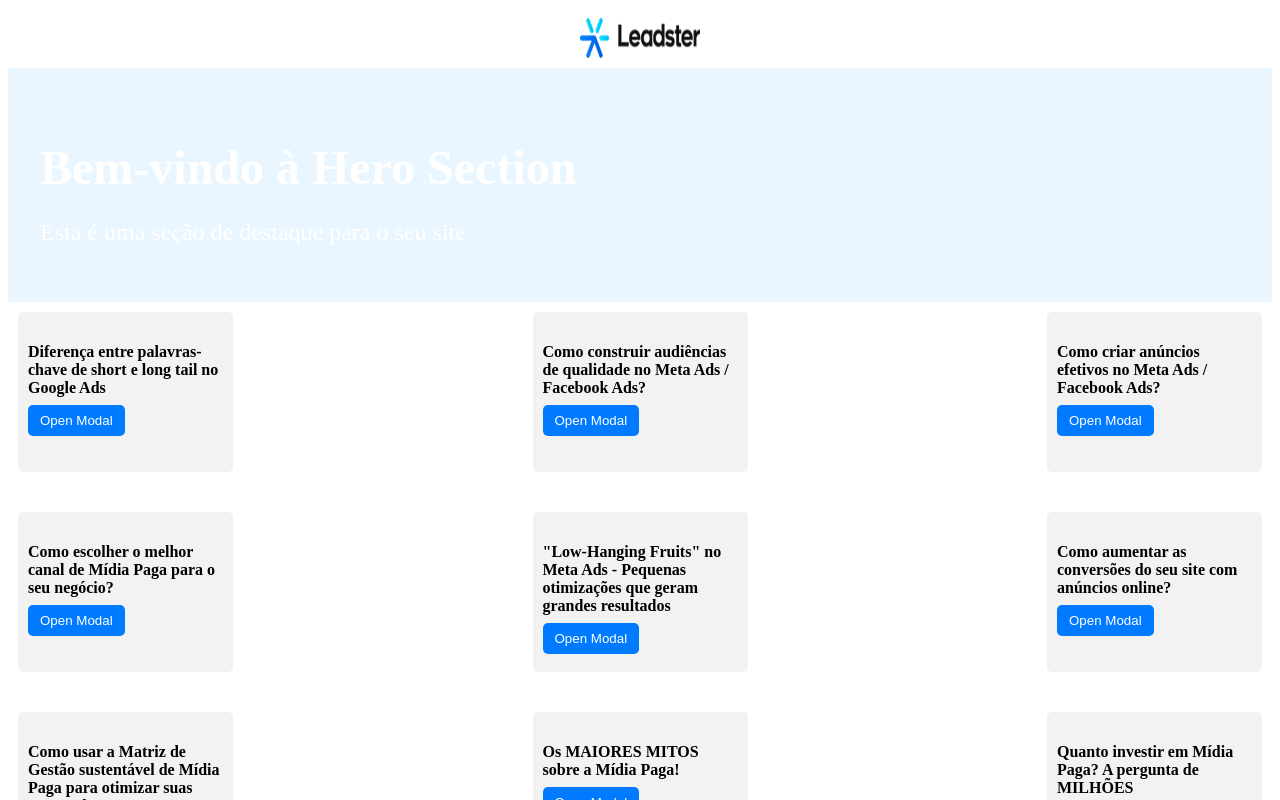
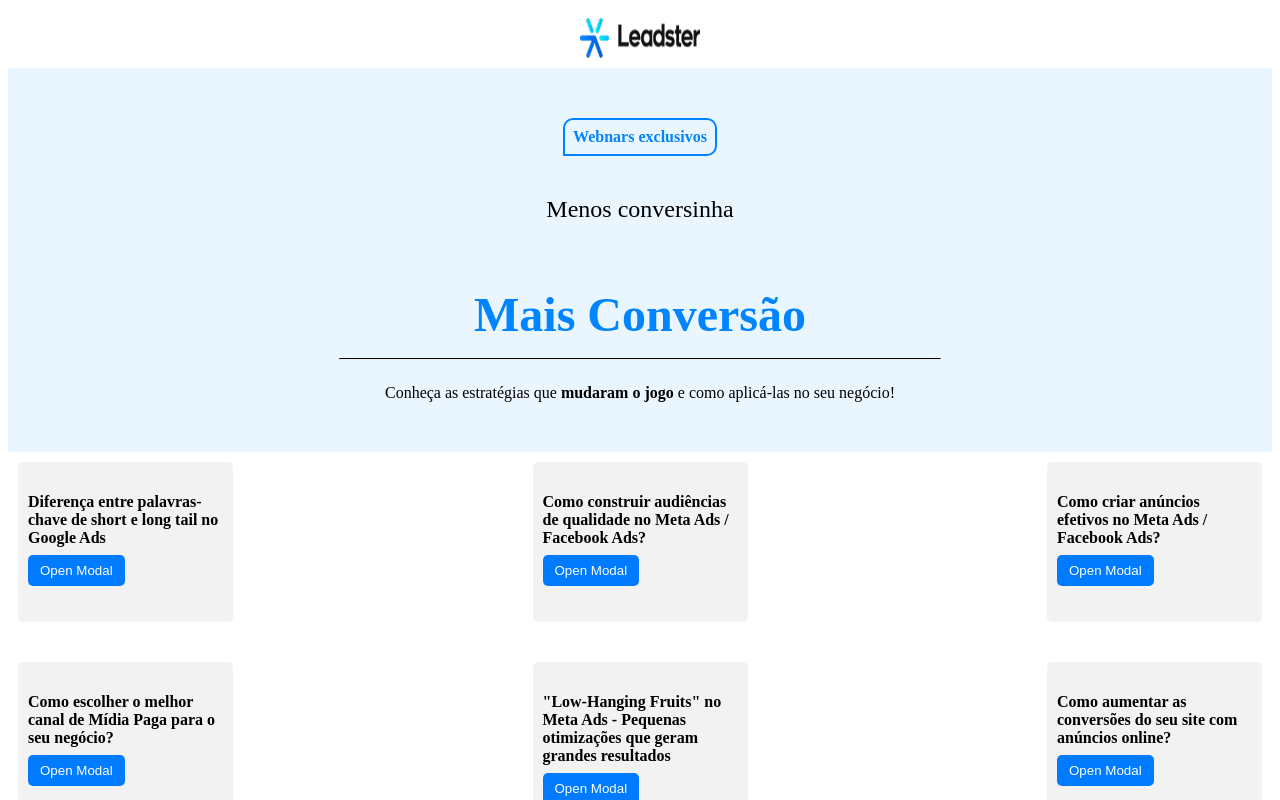
Before and after one commit to PeArruda91/leadster, a Next.js app: page / in a window 1280 px wide. Shown: the top 800 px of the page. Built offline with nearby package versions, Linux system fonts and the light colour scheme.

Commit message:
HeroSection style changed

```diff
--- a/app/components/HeroSection.tsx
+++ b/app/components/HeroSection.tsx
@@ -5,25 +5,51 @@ import styled from 'styled-components';
 
 // Estilos do componente
 const HeroSection = styled.section`
+  height: 20em;
   background-color: #EAF6FF;
-  color: #FFFFFF;
   padding: 2rem;
+  display: flex;
+  flex-direction: column;
+  justify-content: center;
+  align-items: center;
 `;
 
 const HeroTitle = styled.h1`
   font-size: 3rem;
-  margin-bottom: 1rem;
+  color: #0084FF;
+  margin-bottom: 0.5rem;
 `;
 
 const HeroSubtitle = styled.p`
   font-size: 1.5rem;
 `;
 
+const HeroCaption = styled.p`
+  font-size: 1rem;
+  margin-top: 1rem;
+`;
+
+const HeroCaption2 = styled.p`
+  font-size: 1rem;
+  margin-top: 1rem;
+  color: #0084FF;
+  font-weight: bold;
+  border: 2px solid #0084FF;
+  border-top-right-radius: 10px;
+  border-top-left-radius: 10px;
+  border-bottom-right-radius: 10px;
+  border-bottom-left-radius: 0;
+  padding: 0.5rem;
+`;
+
 const HeroSectionComponent: React.FC = () => {
   return (
     <HeroSection>
-      <HeroTitle>Bem-vindo à Hero Section</HeroTitle>
-      <HeroSubtitle>Esta é uma seção de destaque para o seu site</HeroSubtitle>
+      <HeroCaption2>Webnars exclusivos</HeroCaption2>
+      <HeroSubtitle>Menos conversinha</HeroSubtitle>
+      <HeroTitle>Mais Conversão</HeroTitle>
+      <hr style={{ width: '50%', borderTop: '1px solid black' }} />
+      <HeroCaption>Conheça as estratégias que <strong>mudaram o jogo</strong> e como aplicá-las no seu negócio!</HeroCaption>
     </HeroSection>
   );
 };
```
